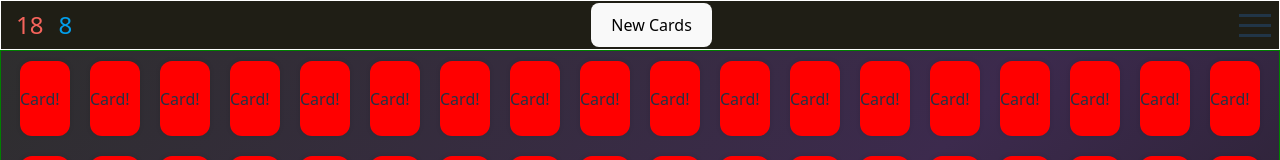
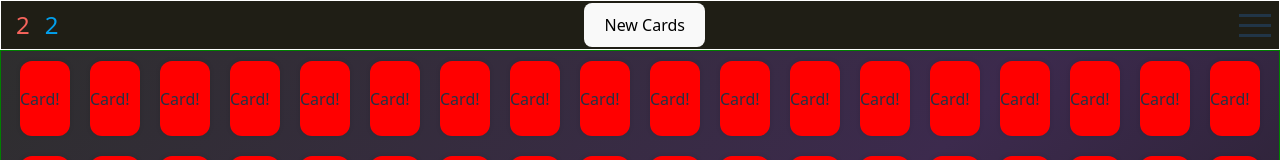
Before and after one commit to essmann/memoryGame, a React (Vite) app: page / in a window 1280 px wide. Shown: the top 160 px of the page. Built offline with nearby package versions, Linux system fonts and the light colour scheme.

Commit message:
Removed the ref and added an initial column / row to render

```diff
--- a/src/App.jsx
+++ b/src/App.jsx
@@ -15,11 +15,14 @@ function App() {
   const columns = 5;
   const gameViewRef = useRef(null);
 
+  var initialColValue = Math.floor(window.innerWidth / (50 + 10*2));
+  var initialRowValue = Math.floor(window.innerHeight / (75 + 10*2));
 
-  const [columnCardCount, setColumnCardCount] = useState(0);
-  const [rowCardCount, setRowCardCount] = useState(0);
 
-  const [canGenerateCards, setCanGenerateCards] = useState(false);
+
+
+
+
 
   useEffect(() => {
     const handleResize = () => {
@@ -34,9 +37,6 @@ function App() {
 
       cardsPerRow = Math.floor(cardsPerRow);
       cardsPerColumn = Math.floor(cardsPerColumn);
-
-      setColumnCardCount(cardsPerColumn);
-      setRowCardCount(cardsPerRow);
 
       console.log(`Cards per row: ${cardsPerRow}, Cards per column: ${cardsPerColumn}`);
     };
@@ -90,16 +90,24 @@ function App() {
 
   return allRows;
 }
-  function clearCards(){
+  function clearCards() {
+  var cards = gameViewRef.current.children[0].children;
+  console.log(cards);
+  cards = Array.from(cards);
+  cards.forEach(card => {
+    console.log(card);
+    // If you want to remove the card from DOM, uncomment the next line:
+    card.remove();
 
-  }
+  });
+}
   return (
     <>
-     <Header cards="" cols = {columnCardCount} rows = {rowCardCount}/>
+     <Header cards="" cols = {2} rows = {2} clearCards = {clearCards}/>
      <div className='gameView' ref={gameViewRef}>
         <div className='card_container'>
           {/* {generateCards(8)} */}
-          {seedCards(columnCardCount*rowCardCount).map((card, index) => (
+          {seedCards(initialColValue * initialRowValue).map((card, index) => (
   <Card key={index} />
 ))}
 
--- a/src/components/Header.jsx
+++ b/src/components/Header.jsx
@@ -4,7 +4,7 @@ import { useEffect } from 'react';
  function generateCardsToFitViewPort(){
 
     }
-function Header({cards, cols, rows}) {
+function Header({cards, cols, rows, clearCards}) {
 
 
 
@@ -16,7 +16,7 @@ function Header({cards, cols, rows}) {
         <div id="header" className="">
             <div className='scoreCount' id='player_1_score'>{rows}</div>
             <div className='scoreCount' id='player_2_score'>{cols}</div>
-            <button className='new_cards' onClick={generateCardsToFitViewPort}>New Cards</button>
+            <button className='new_cards' onClick={clearCards}>New Cards</button>
             <Hamburger  toggled={dropDownOpen} toggle={setDropDownOpen} />
 
         </div>
```
